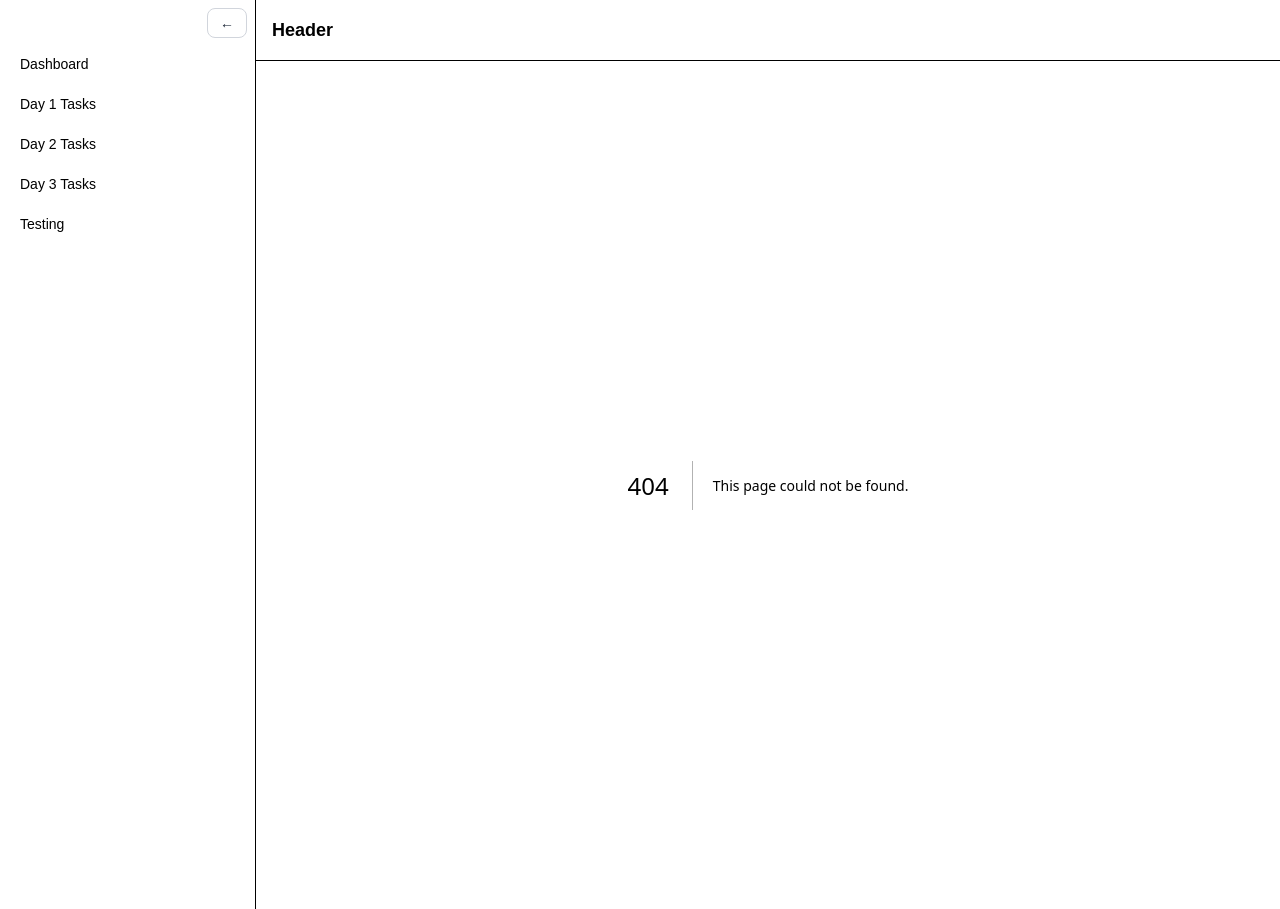
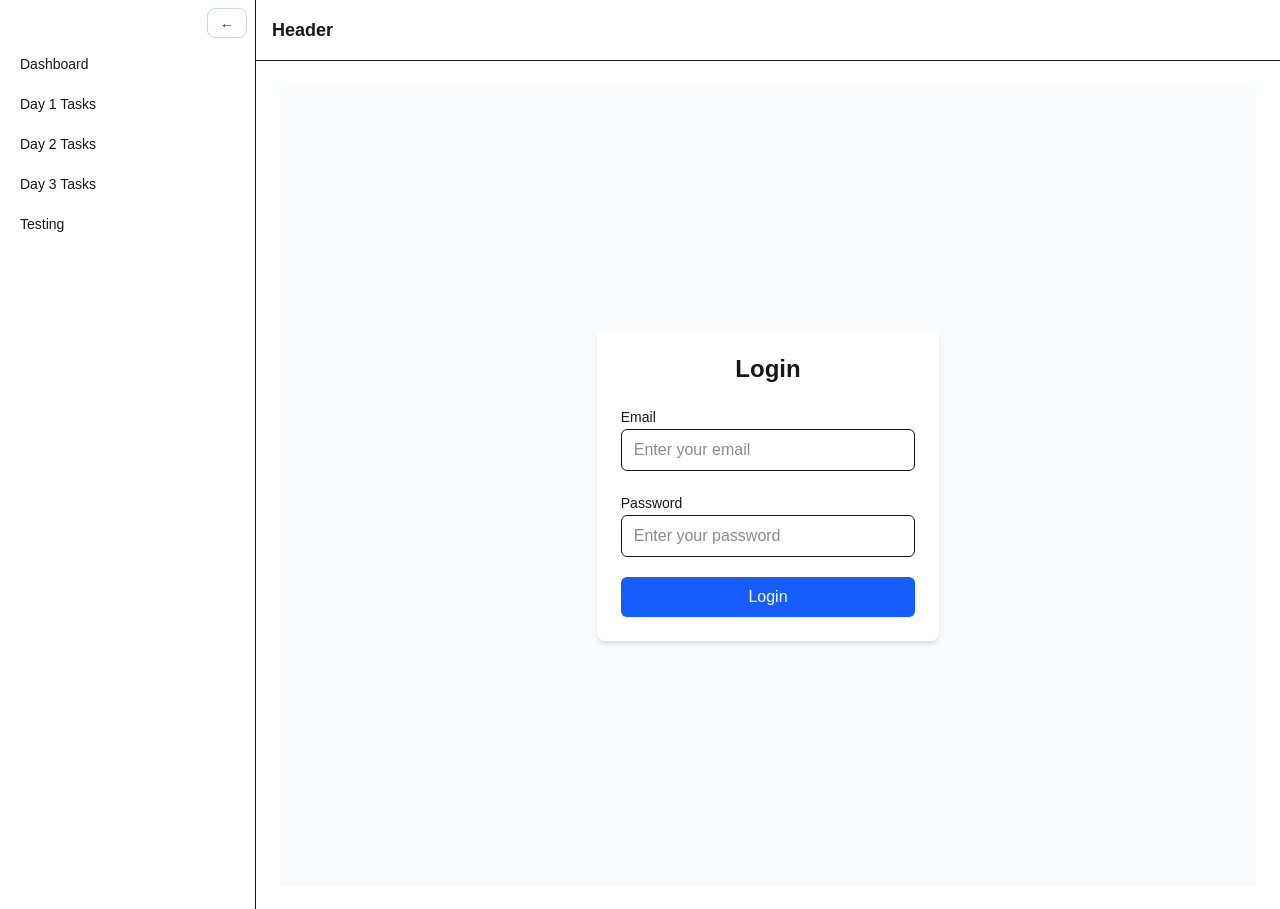
Before and after one commit to Abhi301295/react-next-learning, a Next.js app: page /login in a window 1280 px wide. Before the commit this address had no page. Built offline with nearby package versions, Linux system fonts and the light colour scheme.

Commit message:
initial login form UI with Tailwind styling

```diff
--- /dev/null
+++ b/app/components/auth/LoginForm.tsx
@@ -0,0 +1,44 @@
+'use client';
+
+const LoginFrom = () => {
+  return (
+    <div className="min-h-screen flex items-center justify-center bg-gray-50 px-4">
+      <form className="w full max-w-md bg-white p-6 rounded-lg shadow-md space-y-5">
+        <h1 className="text-2xl font-semibold text-center">
+          Login
+        </h1>
+
+        <div className="space-y-1">
+          <label htmlFor="email" className="text-sm font-medium">
+            Email
+          </label>
+
+          <input
+            type="email"
+            id="email"
+            className="w-full border rounded-md px-3 py-2 focus:outline-none focus:ring-2 focus:ring-blue-500" placeholder="Enter your email" />
+        </div>
+        <div className="space-y-1">
+          <label htmlFor="password" className="text-sm font-medium">
+            Password
+          </label>
+
+          <input
+            id="password"
+            type="password"
+            className="w-full border rounded-md px-3 py-2 focus:outline-none focus:ring-2 focus:ring-blue-500"
+            placeholder="Enter your password"
+          />
+        </div>
+        <button
+          type="submit"
+          className="w-full bg-blue-600 text-white py-2 rounded-md hover:bg-blue-700 transition"
+        >
+          Login
+        </button>
+      </form>
+    </div>
+  )
+}
+
+export default LoginFrom;
--- /dev/null
+++ b/app/login/page.tsx
@@ -0,0 +1,7 @@
+// app/login/page.tsx
+
+import LoginForm from '@/components/auth/LoginForm';
+
+export default function LoginPage() {
+  return <LoginForm />;
+}
```
